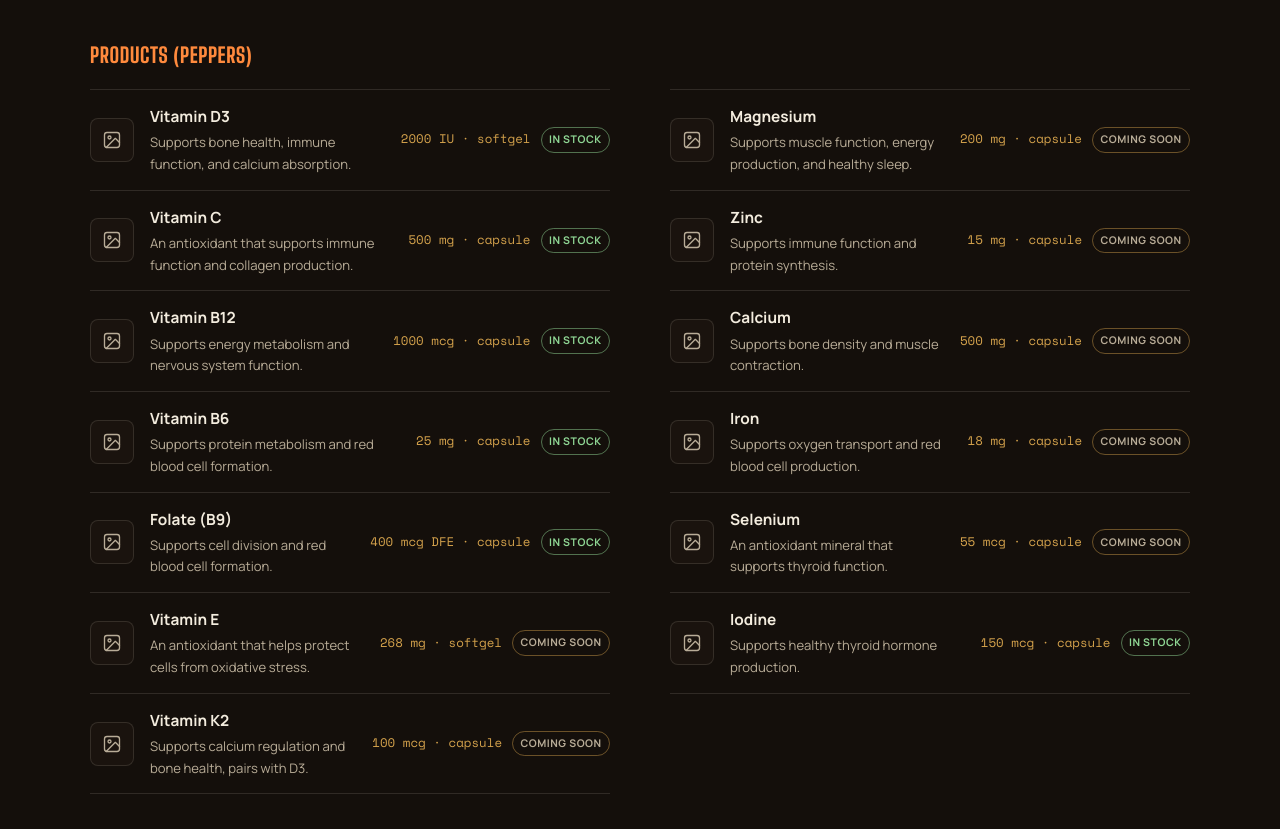
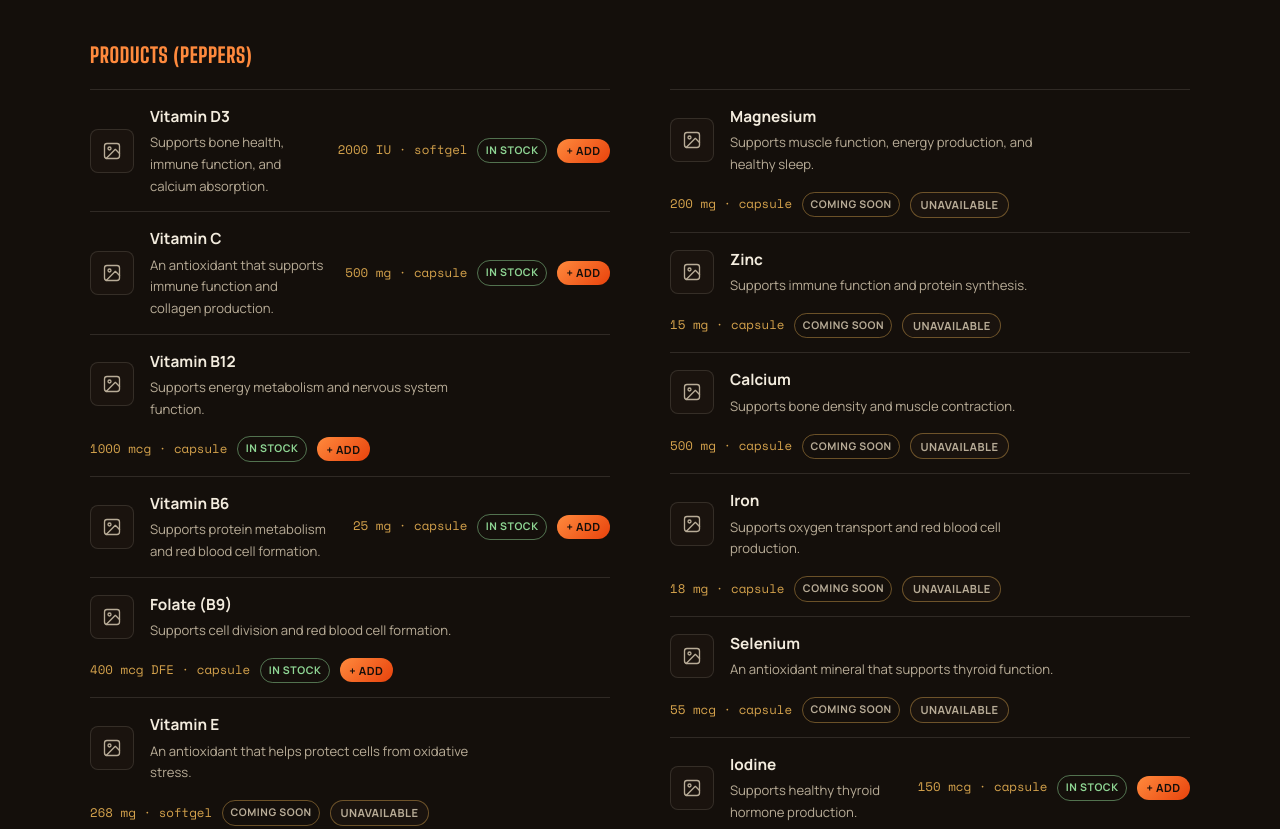
Before and after one commit to dannyballance-cell/Amino-Chain, a website: page index.html in a window 1280 px wide. Shown: the part 1502-2331 px from the top of the page. Drawn offline with nearby package versions, Linux system fonts and the light colour scheme; no server answers.

Commit message:
Add quick-add-to-cart button on catalog rows
Add quick-add-to-cart button on catalog rows

```diff
--- a/index.html
+++ b/index.html
@@ -395,6 +395,12 @@
   }
   .order-btn:hover{filter:brightness(1.06);}
   .order-btn:focus-visible{outline:2px solid var(--gold);outline-offset:2px;}
+  .quick-add-btn{border:none;cursor:pointer;font-family:inherit;}
+  .quick-add-btn:disabled{
+    cursor:not-allowed;filter:none;
+    background:var(--surface);color:var(--bone-dim);
+    border:1px solid var(--line-bright);
+  }
 
   /* ---------- certificates of analysis ---------- */
   .coa-add-form{
@@ -1324,6 +1330,24 @@
         renderAll();
       });
       meta.appendChild(removeBtn);
+    } else {
+      var quickAddBtn = document.createElement("button");
+      quickAddBtn.type = "button";
+      quickAddBtn.className = "order-btn quick-add-btn";
+      var quickAvailable = product.status === "in-stock" || product.status === "low-stock";
+      quickAddBtn.disabled = !quickAvailable;
+      quickAddBtn.textContent = quickAvailable ? "+ Add" : "Unavailable";
+      quickAddBtn.setAttribute("aria-label", "Add " + product.name + " to cart");
+      quickAddBtn.addEventListener("click", function(e){
+        e.stopPropagation();
+        if(!quickAvailable) return;
+        addToCart(product, 1);
+        quickAddBtn.textContent = "Added!";
+        setTimeout(function(){
+          quickAddBtn.textContent = "+ Add";
+        }, 1000);
+      });
+      meta.appendChild(quickAddBtn);
     }
 
     row.appendChild(thumb);
```
